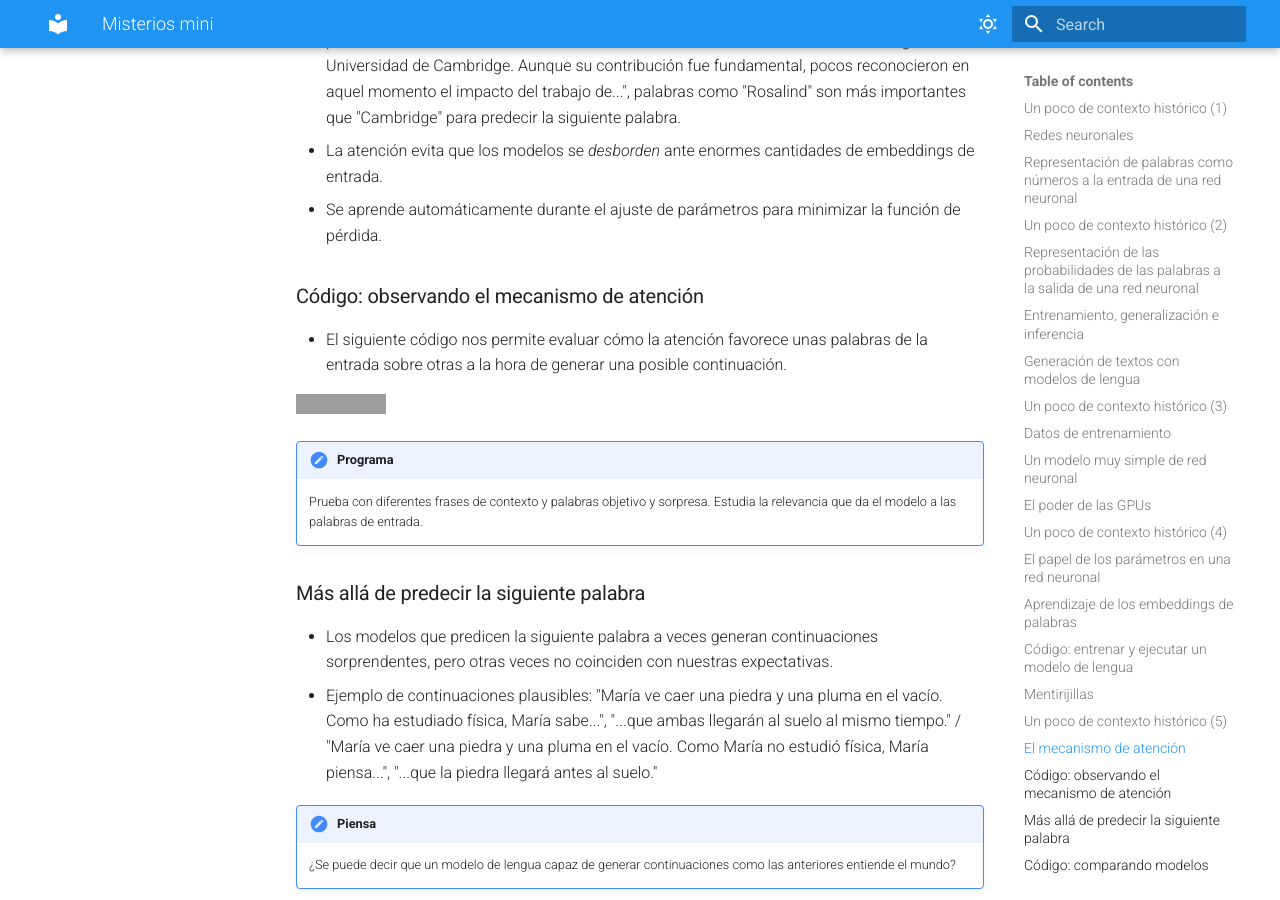
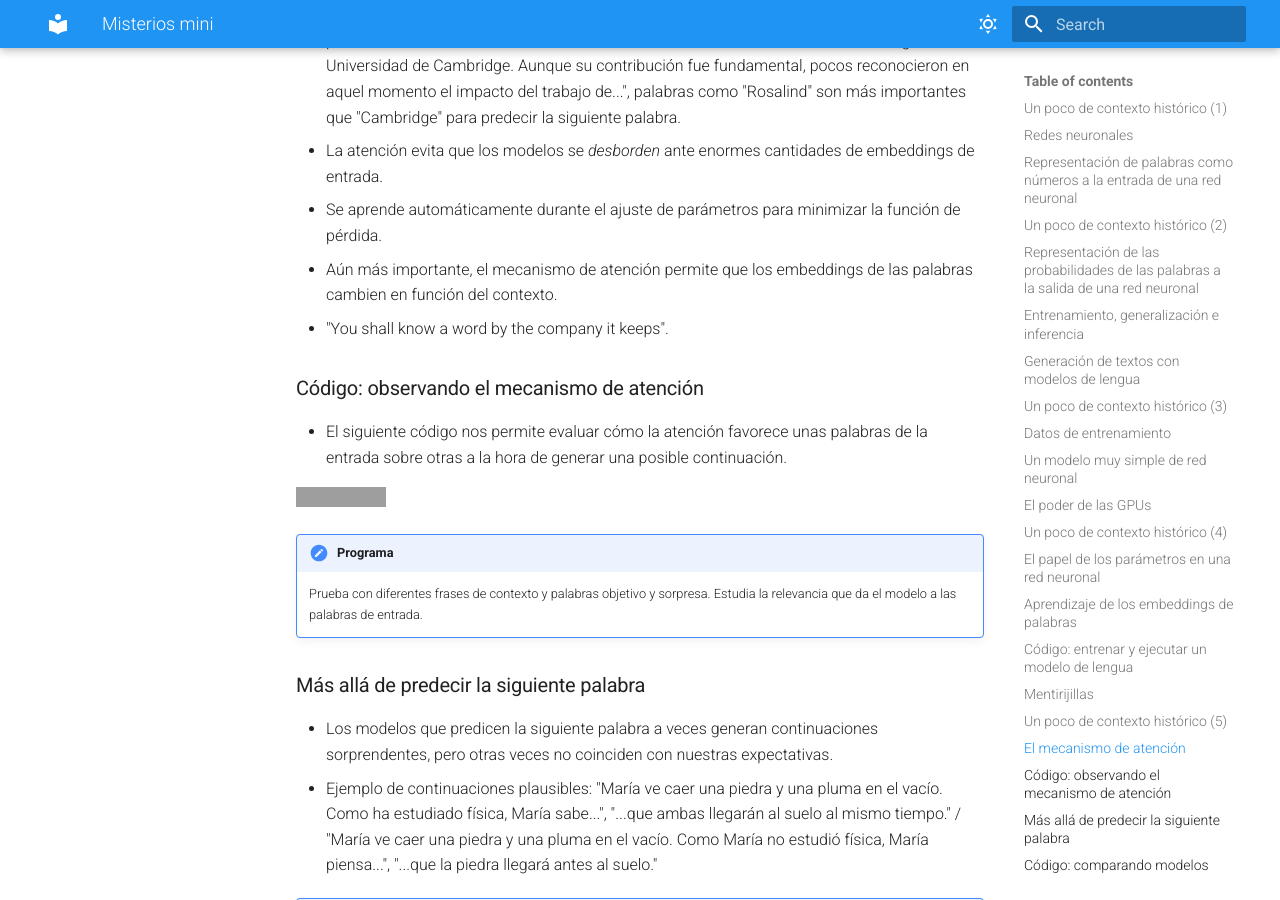
Before and after one commit to jaspock/me, an MkDocs documentation site: the page built from docs/materials/misterios-mini.md, in a window 1280 px wide and 900 px high, scrolled down 8761 px. Built offline with MkDocs 1.6.1 and Material for MkDocs 9.7.7, drawn with Linux system fonts in a browser that asks for light colours; grey boxes are pictures that could not be loaded.

Commit message:
Atención cambia los embeddings

```diff
--- a/docs/materials/misterios-mini.md
+++ b/docs/materials/misterios-mini.md
@@ -278,6 +278,8 @@ graph LR
 - En el contexto "Rosalind Franklin trabajó incansablemente en la obtención de imágenes de difracción de rayos X del ADN. Estas imágenes resultaron cruciales para que Watson y Crick pudieran desarrollar su conocido modelo de la doble hélice en 1953 cuando investigaban en la Universidad de Cambridge. Aunque su contribución fue fundamental, pocos reconocieron en aquel momento el impacto del trabajo de...", palabras como "Rosalind" son más importantes que "Cambridge" para predecir la siguiente palabra.
 - La atención evita que los modelos se *desborden* ante enormes cantidades de embeddings de entrada.
 - Se aprende automáticamente durante el ajuste de parámetros para minimizar la función de pérdida.
+- Aún más importante, el mecanismo de atención permite que los embeddings de las palabras cambien en función del contexto.
+- "You shall know a word by the company it keeps".
 
 ### Código: observando el mecanismo de atención
 
```
Also changed, not shown: docs/materials/misterios.md (+2 -0 lines).
